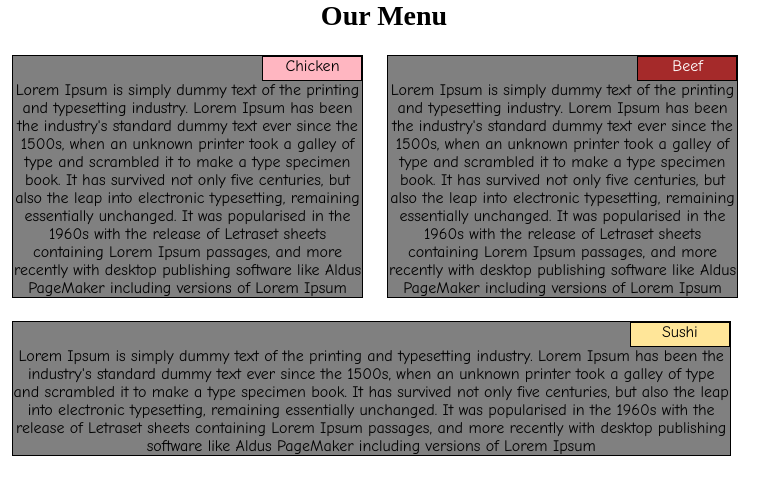
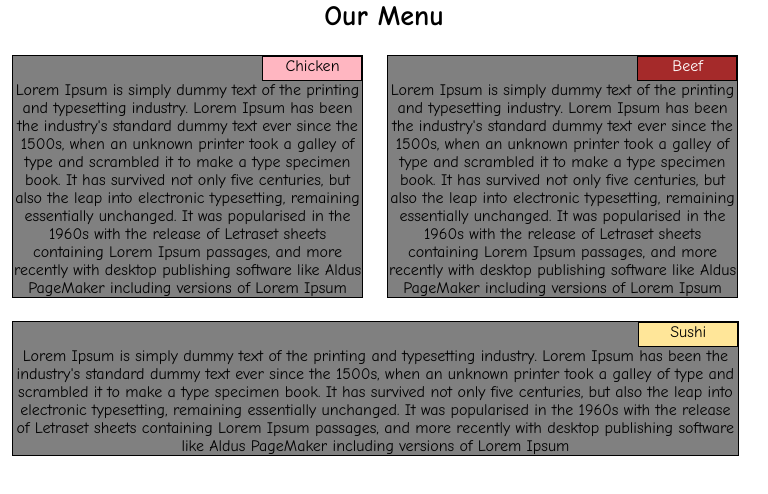
Before and after one commit to BitEdition/coursera-test, a plain HTML site: page mod2_solution/index.html in a window 768 px wide. Drawn offline with Linux system fonts and the light colour scheme.

Commit message:
Add files via upload

```diff
--- a/mod2_solution/style.css
+++ b/mod2_solution/style.css
@@ -11,6 +11,7 @@ h1 {
   margin-bottom: 15px;
   font-size: 175%;
   text-align: center;
+  font-family: "Comic Sans MS";
 }
 p {
   border: 1px solid black;
@@ -121,7 +122,7 @@ font-family: "Comic Sans MS";
     width: 83.33%;
   }
   .col-md-11 {
-    width: 93.66%;
+    width: 94.75%
   }
   .col-md-12 {
     width: 100%;
```
